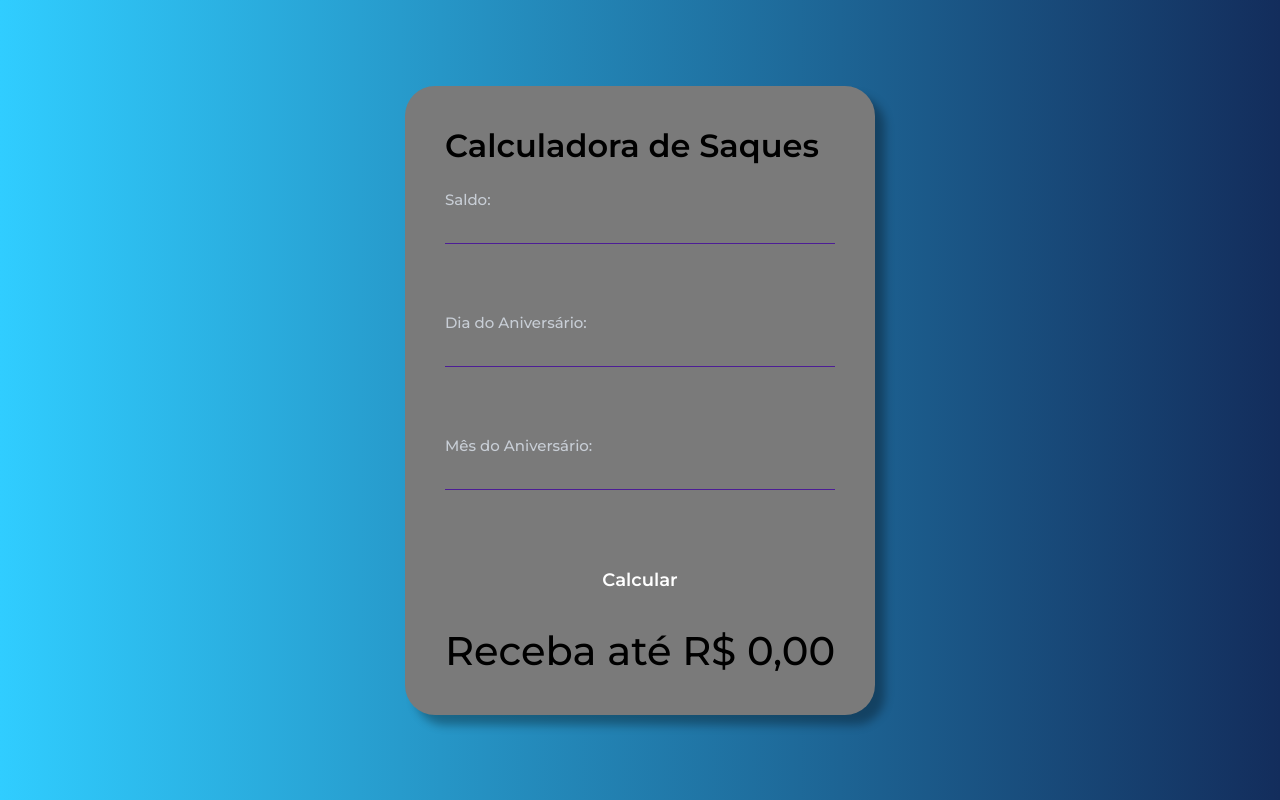
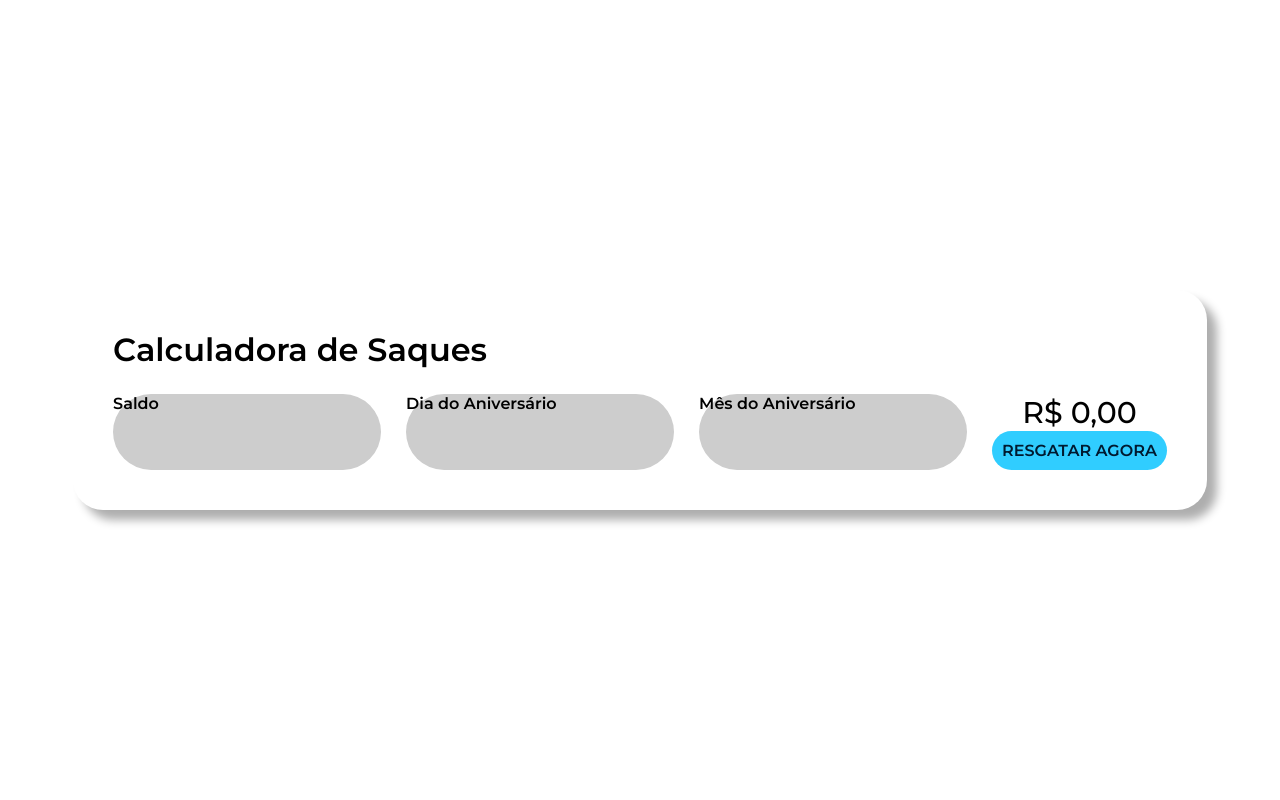
Before and after one commit to Rickliger/calculadora_FGTS_javascript, a plain HTML site: page index.html in a window 1280 px wide. Drawn offline with Linux system fonts and the light colour scheme.

Commit message:
Criando CSS
Logica do JS e resultado funcionando, verificar detalhes como:
NAN
Ao inserir um valor no campo input, o campo "resultado" retorna NAN até que sejam preenchidos todos os campos.

Texto Label
Por questão de design o texto de cada label dos inputs, serão inseridas "dentro" de cada campo de input.

Ajustar campo Resultado
Após o resultado ser exibido o campo "resultado" sai de alinhamento.

Animação botão resgatar
Por questão de design adicionar uma animação ao clicar no botão resgatar.

```diff
--- a/assets/css/style.css
+++ b/assets/css/style.css
@@ -1,7 +1,5 @@
 @import url('https://fonts.googleapis.com/css2?family=Montserrat:wght@100;200;300;500;600&display=swap');
-:root {
-    --linear-gradient: 90deg, #30cdff, #132d5c;
-}
+
 
 * {
     font-family: 'Montserrat', sans-serif;
@@ -10,17 +8,21 @@
     box-sizing: border-box;
 }
 
+#box {
+    padding-right: 50px;
+    padding-left: 50px;
+}
+
 #container {
     width: 100%;
     height: 100vh;
     display: flex;
     align-items: center;
     justify-content: center;
-    background: linear-gradient(90deg, #30cdff, #132d5c);
 }
 
 #calculator {
-    background-color: rgb(122, 122, 122);
+    background-color: rgb(255, 255, 255);
     padding: 40px;
     border-radius: 30px;
     box-shadow: 10px 10px 10px rgba(0, 0, 0, 0.323);
@@ -43,52 +45,52 @@
     bottom: 5px;
 }
 
-#input_box {
+#saqueForm{
     display: flex;
-    flex-direction: column;
+    flex-direction: row;
     gap: 25px;
+}
+
+
+.input-field input {
+    background-color: #cdcdcd;
+    border-radius: 40px;
+    border-color: transparent;
+    color: #000000;
+    font-size: 20px;
+    font-weight: 600;
+    padding: 5px;
+    text-align: center;
+
+}
+
+.input-field label {
+    position: absolute;
+    font-weight: 600;
+}
+
+
+
+#resultado {
+    text-align: center;
+}
+
+#total {
+    font-size: 30px;
 }
 
 .input-field {
     display: flex;
-    flex-direction: column;
-    width: 100%;
 }
 
-.input-field label {
-    font-size: 15px;
-    color: #c8ced6;
-    font-weight: 500;
+#resgate {
+    background: #30cdff;
+    border: #30cdff;
+    padding: 10px;
+    color: #001A30;
+    font-weight: bold;
+    font-size: 16px;
+    border-radius: 30px;
+    cursor: pointer;
+    position: relative;
 }
-
-.input-field input {
-    background-color: transparent;
-    border: none;
-    border-bottom: 1px solid #4c1d95;
-    color: #fff;
-    font-size: 20px;
-    padding: 5px;
-}
-
-.input-field input:focus {
-    outline: none;
-}
-
-#result {
-    text-align: center;
-}
-
-#total {
-    font-size: 40px;
-}
-
-#calculate {
-    background: var(--linear-gradient);
-    border: none;
-    padding: 10px;
-    color: #fff;
-    font-weight: bold;
-    font-size: 18px;
-    border-radius: 4px;
-    cursor: pointer;
-}
--- a/assets/js/app.js
+++ b/assets/js/app.js
@@ -73,10 +73,7 @@ function calculaValorPresenteSaquesComIOF(saldo_inicial, mes_aniversario, dia_an
     return result;
 }
 
-
-document.getElementById("saqueForm").addEventListener("submit", function(event) {
-    event.preventDefault();
-
+function calcularResultado() {
     const saldo = parseFloat(document.getElementById("saldo").value);
     const dia_aniversario = parseInt(document.getElementById("dia").value);
     const mes_aniversario = parseInt(document.getElementById("mes").value);
@@ -87,8 +84,18 @@ document.getElementById("saqueForm").addEventListener("submit", function(event)
     const total_reservado = valorReservado(lista_saques);
     const parc_1_taxa = calculaValorPresenteSaquesComIOF(saldo, mes_aniversario, dia_aniversario);
 
-    const resultadoDiv = document.getElementById("resultado");
-    resultadoDiv.innerHTML = `
-        <p>Receba até: ${parc_1_taxa.toFixed(2)}</p>
-    `;
+    const resultadoDiv = document.getElementById("total");
+    const valorFormatado = parc_1_taxa.toLocaleString('pt-BR', { style: 'currency', currency: 'BRL' });
+    resultadoDiv.innerHTML = `<p>Receba até: ${valorFormatado}</p>`;
+}
+
+// Chama a função de cálculo quando qualquer campo de entrada for alterado
+document.getElementById("saldo").addEventListener("input", calcularResultado);
+document.getElementById("dia").addEventListener("input", calcularResultado);
+document.getElementById("mes").addEventListener("input", calcularResultado);
+
+// Chama a função de cálculo quando o formulário é enviado (apenas para evitar o recarregamento da página)
+document.getElementById("saqueForm").addEventListener("submit", function(event) {
+    event.preventDefault();
+    calcularResultado();
 });
--- a/index.html
+++ b/index.html
@@ -7,39 +7,44 @@
     <link rel="stylesheet" href="assets/css/style.css">
 </head>
 <body>
+    <div id="box">
         <main id="container">
-
             <div id="calculator">
-
-            <div id="input_box">
                 <h1>Calculadora de Saques</h1>
+                <form id="saqueForm">
                     <div class="input-field">
-                    <label for="saldo">Saldo:</label>
+                        <label for="saldo">Saldo</label>
                         <input type="number" id="saldo" name="saldo" required>
                     </div>
-                <br>
                     <div class="input-field">
-                    <label for="dia">Dia do Aniversário:</label>
+                        <label for="dia">Dia do Aniversário</label>
                         <input type="number" id="dia" name="dia" required>
                     </div>
-                <br>
                     <div class="input-field">
-                    <label for="mes">Mês do Aniversário:</label>
+                        <label for="mes">Mês do Aniversário</label>
                         <input type="number" id="mes" name="mes" required>
                     </div>
-                <br>
+                    <div>
+                        <div id="resultado">
+                            <span id="total">
+                                R$ 0,00
+                          </span>
+                        </div>
+                        <div id="resgatar">
+                            <a href="https://wa.me//5551981325997?text=Vim%20atrav%C3%A9s%20da%20página%20do%20FGTS%20e%20quero%20saber%20mais%20sobre%20como%resgatar%20o%20saque%aniversário." target="_blank">
+                                <button id="resgate" type="button">
+                                    RESGATAR AGORA
+                                </button>
+                              </a>
 
-            </div>
-
-            <button type="submit" id="calculate">Calcular</button>
-        <div id="result">
-            <span id="total">
-                Receba até R$ 0,00
-            </span>
                         </div>
                     </div>
 
+                </form>
+
+            </div>
         </main>
+    </div>
 
     <script src="assets/js/app.js"></script>
 </body>
```
Lines whose indentation alone changed are shown as unchanged.
